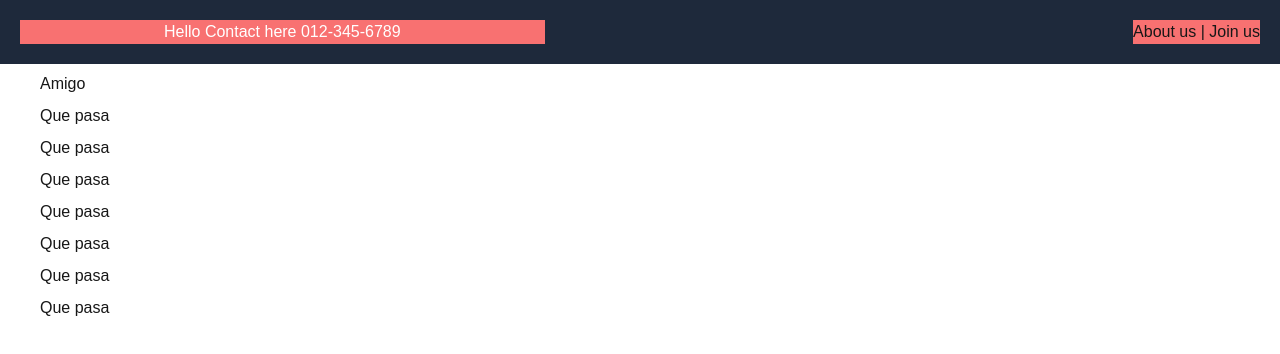
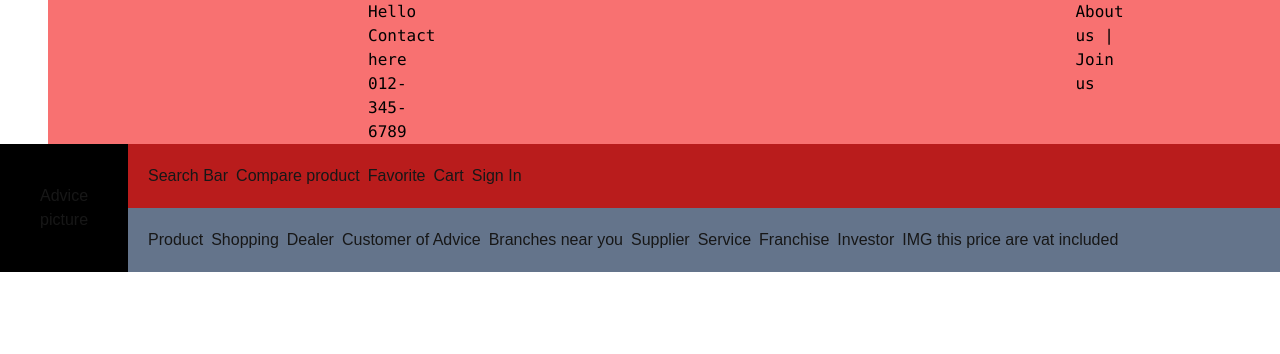
Before and after one commit to thanawathola/e-com, a Next.js app: page / in a window 1280 px wide. Shown: the top 354 px of the page. Built offline with nearby package versions, Linux system fonts and the light colour scheme.

Commit message:
fixed top content

```diff
--- a/app/page.tsx
+++ b/app/page.tsx
@@ -1,18 +1,49 @@
-import Image from "next/image";
+// import Image from "next/image";
 
 export default function Home() {
   return (
-    <main className="flex flex-col min-h-screen">
-      <div className="flex justify-between gap-2 p-5 min-w-full bg-slate-800 fixed">
-        <div className="bg-red-400">
-          <h1 className="text-white px-36">Hello Contact here 012-345-6789</h1>
+    <main className="">
+      <div className="container min-w-full fixed">
+        <div className="container flex justify-between bg-white min-w-full">
+          <div className="bg-red-400 px-80 max-w-[70%] ml-12">
+            <h1 className="text-black font-mono">
+              Hello Contact here 012-345-6789
+            </h1>
+          </div>
+          <div className="bg-red-400 px-80 max-w-[70%] mr-24">
+            <h1 className="text-black font-mono">About us | Join us</h1>
+          </div>
         </div>
-        <div className="bg-red-400">
-          <h1 className="">About us | Join us</h1>
+
+        <div className="container flex min-w-full bg-slate-800">
+          <div className="bg-black gap-2 p-10">
+            <h1 className="">Advice picture</h1>
+          </div>
+          <div className="container bg-red-400 flex flex-col min-w-full">
+            <div className="container bg-red-700 flex gap-2 p-5 min-w-full">
+              <div>Search Bar</div>
+              <div>Compare product</div>
+              <div>Favorite</div>
+              <div>Cart</div>
+              <div>Sign In</div>
+            </div>
+            <div className="container bg-slate-500 flex gap-2 p-5 min-w-full">
+              <div>Product</div>
+              <div>Shopping</div>
+              <div>Dealer</div>
+              <div>Customer of Advice</div>
+              <div>Branches near you</div>
+              <div>Supplier</div>
+              <div>Service</div>
+              <div>Franchise</div>
+              <div>Investor</div>
+              <div>IMG this price are vat included</div>
+            </div>
+          </div>
         </div>
       </div>
-      <div className="flex flex-col min-h-screen gap-2 p-10 max-w-xs">
-        <div>
+      {/* flex flex-col min-h-screen gap-2 p-10 max-w-xs */}
+      {/* <div>
           <h2>HOLA</h2>
         </div>
         <div>Amigo</div>
@@ -22,8 +53,7 @@ export default function Home() {
         <div>Que pasa</div>
         <div>Que pasa</div>
         <div>Que pasa</div>
-        <div>Que pasa</div>
-      </div>
+        <div>Que pasa</div> */}
     </main>
   );
 }
```
